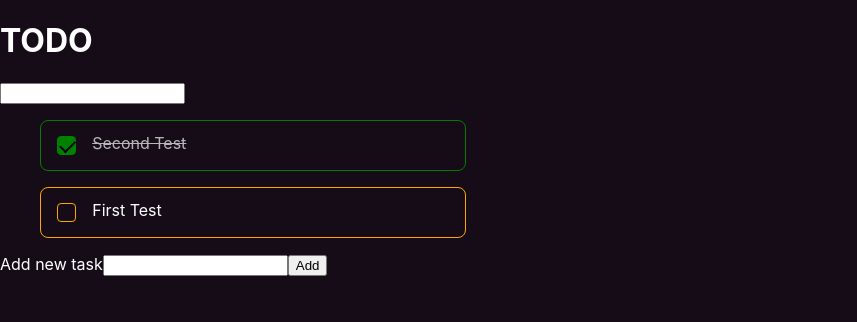
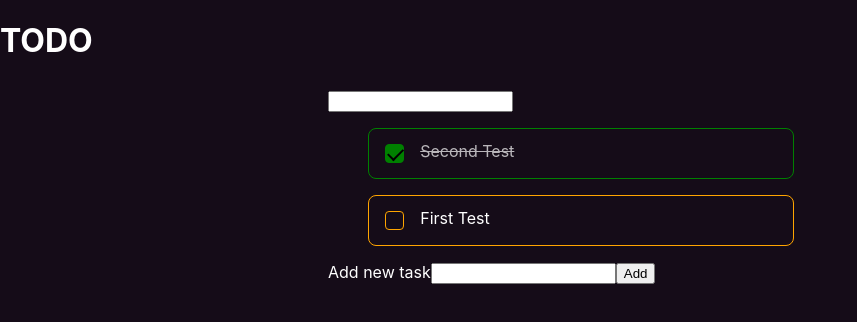
Before and after one commit to markusphil/react-ts-todo, a React (Create React App) app: page / in a window 1280 px wide. Shown: the top 322 px of the page, without its empty margins (0-857 px from the left). Built offline with nearby package versions, Linux system fonts and the light colour scheme.

Commit message:
Add basic Layout components

```diff
--- a/src/App.tsx
+++ b/src/App.tsx
@@ -1,12 +1,19 @@
 import React from "react";
 
 import TaskOverview from "./components/TaskOverview";
+import { Col, Row, Container } from "./styled/base";
 
 function App() {
   return (
     <div className="App">
       <h1>TODO</h1>
-      <TaskOverview />
+      <Container>
+        <Row>
+          <Col width="25%"></Col>
+          <Col width="75%"><TaskOverview /></Col>
+        </Row>
+      </Container>
+
     </div>
   );
 }
--- /dev/null
+++ b/src/styled/base.tsx
@@ -0,0 +1,21 @@
+import styled from "styled-components";
+import { size } from "./variables";
+
+type FlexJustify = "center"| "space-between" | "space-around" | "flex-start" | "flex-end"
+type FlexAlign = "center" | "flex-start" | "flex-end"
+type ColSizes = "20%" | "25%" | "30%" | "40%" | "50%" | "60%" | "70%" | "75%" | "80%"
+
+export const Container = styled.div`
+    max-width: ${size.grid_width};
+    margin: auto;
+`
+export const Row = styled.div<{justify?:FlexJustify, align?: FlexAlign }>`
+    display: flex;
+    flex-wrap: wrap;
+    ${props => props.justify && `justify-content: ${props.justify};`}
+    ${props => props.align && `align-items: ${props.align};`}
+`
+export const Col = styled.div<{width?:ColSizes}>`
+    padding: ${size.space_s};
+    flex: 1 1 calc(${props => props.width || "100%"} - 2 * ${size.space_s}) ;
+`
--- a/src/styled/variables.tsx
+++ b/src/styled/variables.tsx
@@ -5,3 +5,11 @@ export const color = {
     white: "white",
     black: "black"
 }
+
+export const size = {
+    grid_width: "1400px",
+    space_xs: "0.25rem",
+    space_s: "0.5rem",
+    space_m: "1rem",
+    space_l: "1.5rem"
+}
```
